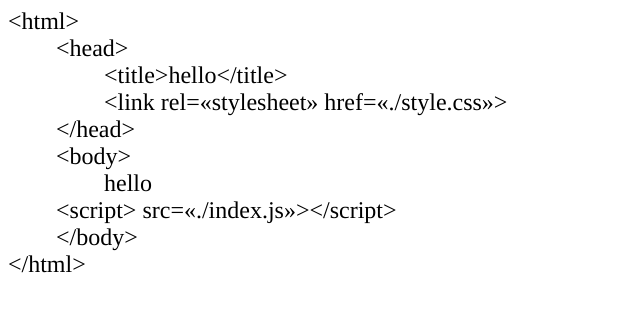
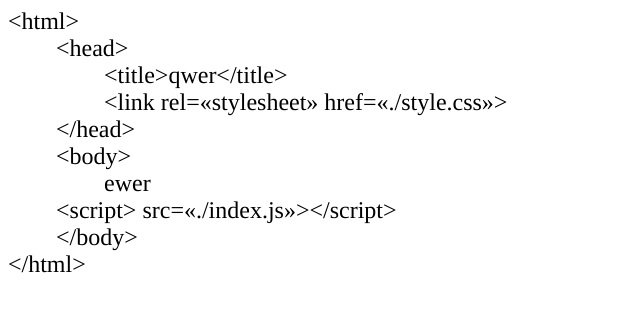
Before and after one commit to inzilqa/prTEst02, a plain HTML site: page index.html in a window 1280 px wide. Shown: the full height of the page, 0-640 px from the left. Drawn offline with Linux system fonts and the light colour scheme.

Commit message:
pr02-fixTitle: change title and body

```diff
--- a/index.html
+++ b/index.html
@@ -15,11 +15,11 @@
 <body>
 <p class="p1"><span class="s1">&lt;html&gt;</span></p>
 <p class="p1"><span class="s1"><span class="Apple-tab-span">	</span>&lt;head&gt;</span></p>
-<p class="p1"><span class="s1"><span class="Apple-tab-span">	</span><span class="Apple-tab-span">	</span>&lt;title&gt;hello&lt;/title&gt;</span></p>
+<p class="p1"><span class="s1"><span class="Apple-tab-span">	</span><span class="Apple-tab-span">	</span>&lt;title&gt;qwer&lt;/title&gt;</span></p>
 <p class="p1"><span class="s1"><span class="Apple-tab-span">	</span><span class="Apple-tab-span">	</span>&lt;link rel=«stylesheet» href=«./style.css»&gt;</span></p>
 <p class="p1"><span class="s1"><span class="Apple-tab-span">	</span>&lt;/head&gt;</span></p>
 <p class="p1"><span class="s1"><span class="Apple-tab-span">	</span>&lt;body&gt;</span></p>
-<p class="p1"><span class="s1"><span class="Apple-tab-span">	</span><span class="Apple-tab-span">	</span>hello</span></p>
+<p class="p1"><span class="s1"><span class="Apple-tab-span">	</span><span class="Apple-tab-span">	</span>ewer</span></p>
 <p class="p1"><span class="s1"><span class="Apple-tab-span">	</span>&lt;script&gt; src=«./index.js»&gt;&lt;/script&gt;</span></p>
 <p class="p1"><span class="s1"><span class="Apple-tab-span">	</span>&lt;/body&gt;</span></p>
 <p class="p1"><span class="s1">&lt;/html&gt;</span></p>
```
